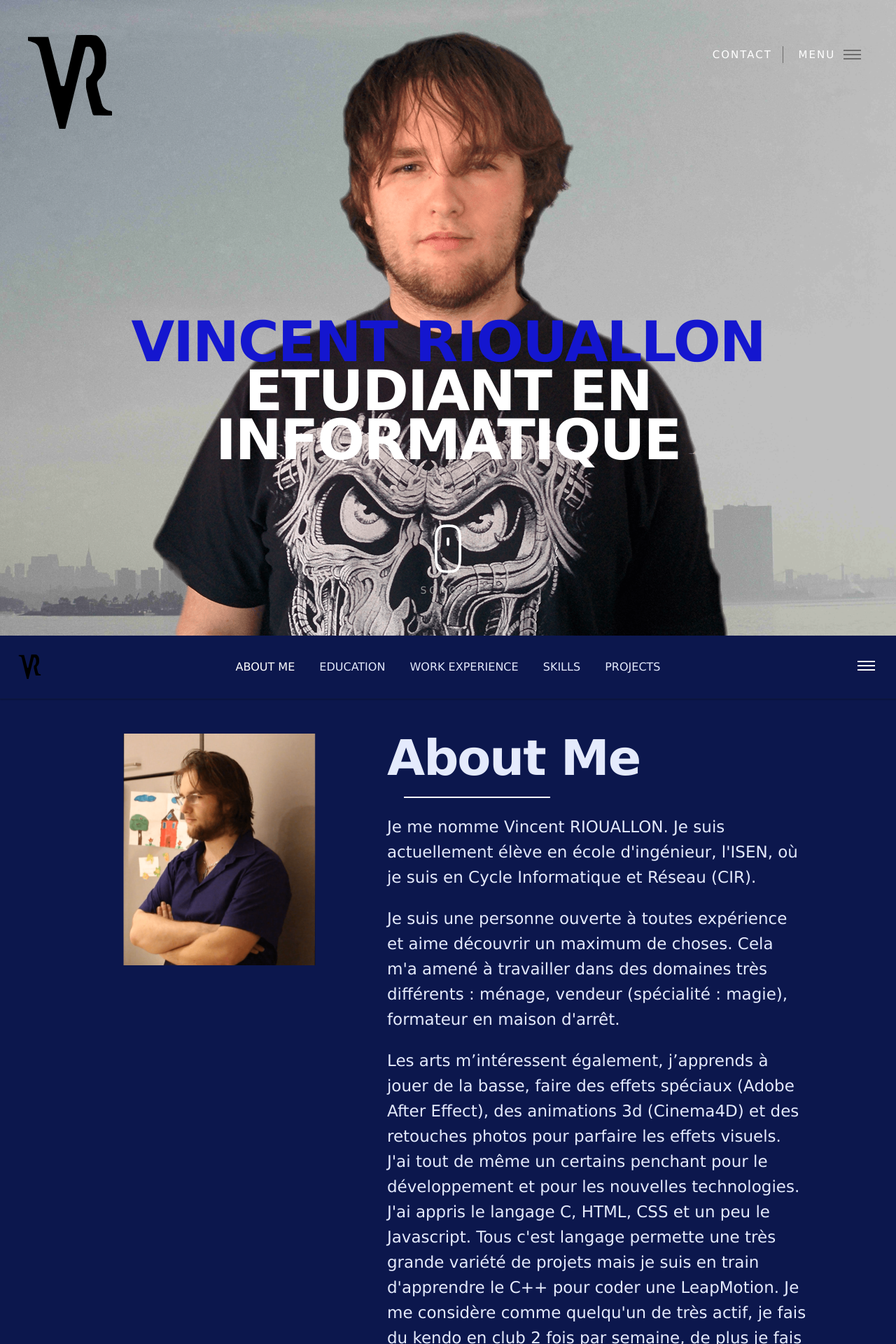
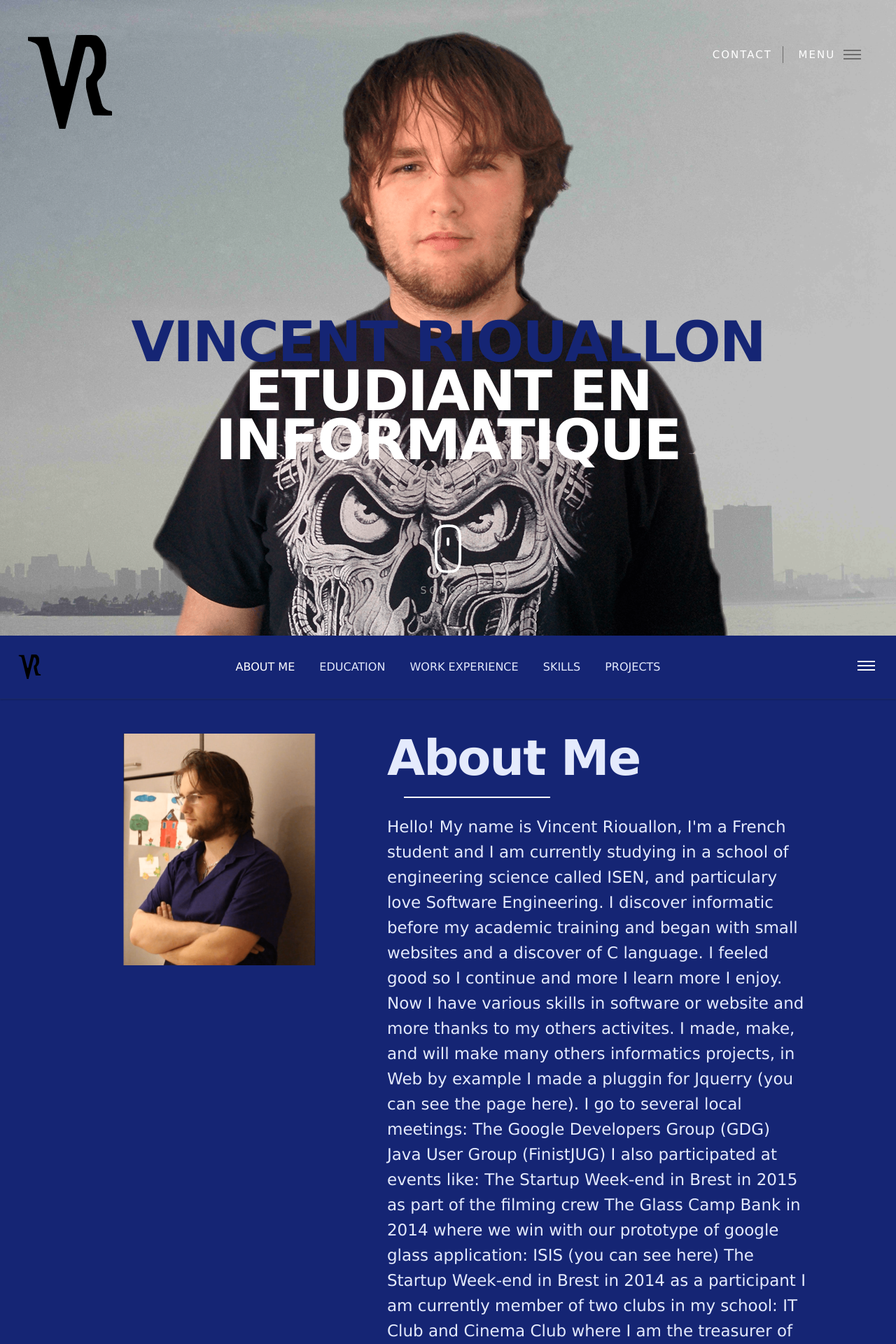
Before and after one commit to artentica/portfolio, a PHP site: page / in a window 1280 px wide. Shown: the top 1920 px of the page at 70% size. Run offline with PHP 8.4, Linux system fonts and the light colour scheme; some libraries are stand-ins or nearby versions.

Commit message:
color and text

```diff
--- a/assets/css/artentica.css
+++ b/assets/css/artentica.css
@@ -116,10 +116,15 @@ a img {
 .clear {
   clear: both; }
 
-.borderbox, .service-callout .view-item, header .text, .contact, .contact .contact-text, .contact .formstxt, .contact .formsbtn, #education .education-block, #projects .projects-title, #projects .projects-count, #projects .projects-info, #projects-slider .slide {
+.borderbox, .service-callout .view-item, header .text, .contact, .contact .contact-text, .contact .formstxt, .contact .formsbtn, #education .education-block, #projects .projects-title, #projects .projects-count, #projects .projects-info,#projects .projects-elec,#projects .projects-cine, #projects-slider .slide {
   box-sizing: border-box;
   -webkit-box-sizing: border-box;
   -moz-box-sizing: border-box; }
+
+.projects-item div{
+    transform: translateX(-80px);
+    opacity:0;
+}
 
 .shadow-bottom {
   height: 4px;
@@ -338,7 +343,7 @@ h2 {
   margin-bottom: 10px; }*/
 
 span.red-hit {
-  color: #1416CF; }
+  color: #152574; }
 
 
 
@@ -569,7 +574,7 @@ NAVIGATION
 */
 #main-nav-hold {
   font-family: "Open San","verdana","helvetica","museo", serif;
-  background: #0C174D;
+  background: #152574;
   font-size: 16px;
   height: 90px;
   position: relative;
@@ -593,13 +598,13 @@ NAVIGATION
     -ms-box-shadow: 0px 1px 2px rgba(0, 0, 0, 0.2);
     box-shadow: 0px 1px 2px rgba(0, 0, 0, 0.2);
     z-index: 100;
-    border-bottom: 1px solid #0E1638;
+    border-bottom: 1px solid #1B2962;
     height: 90px;
     position: absolute;
     width: 100%;
     left: 0px;
     top: 0px;
-    background: #0C174D; }
+    background: #152574; }
     #main-nav-hold .main-nav a.nav-btn {
      color: #E4EAFC;
       line-height: 90px;
@@ -1005,7 +1010,7 @@ about_me
     margin-bottom: 0px; }
 
 #about_me {
-  background: #0C174D; /*0C174D*/
+  background: #152574; /*152574*/
   padding: 50px 0px;
   padding-bottom: 0px;
   color: #E4EAFC;
--- a/assets/js/artentica.js
+++ b/assets/js/artentica.js
@@ -228,6 +228,10 @@ $('#bandeau_work .workexplefttxt').waypoint(function(direction) {
 
         $('#workexp .heading-sep').waypoint(function(direction) {
             title_anim_workexp();
+        }, { offset:'bottom-in-view' });
+
+        $('.projects-item div').waypoint(function(direction) {
+            minproject($(this));
         }, { offset:'bottom-in-view' });
 
 
@@ -481,6 +485,13 @@ function skillChartAnimation(vip) {
     }
 }
 
+function minproject(e){
+/*    if(minprojectvar == 0){
+        minprojectvar = 1;*/
+        $(e).transition({opacity:1,x: '0px'},600);
+/*}*/
+}
+
 function education(){
     if(prinEduc == 0){
         prinEduc = 1;
@@ -534,6 +545,7 @@ var isMobileTouch = /ipad|iphone|ipod|android|blackberry|webos|windows phone/i.t
     aboutme_title = 0,
     educ_title = 0,
     title_workexp = 0,
+   /* minprojectvar = 0,*/
     skills_title = 0,
     project_title = 0,
     size_prez_img = $(".aboutme_img_prez img").width(),
--- a/index.html
+++ b/index.html
@@ -1,5 +1,5 @@
 <!DOCTYPE html>
-<html translate="no">
+<html lang="en" translate="no">
 
 
 <head>
@@ -9,7 +9,7 @@
 		<title>Riouallon Vincent | Portfolio</title>
 
 		<!-- Set Keywords & Description -->
-		<meta name="keywords" content="portfolio, Vincent, Riouallon, Vincent Riouallon, isen, ISEN, informatic,cinema,PHP,JAVASCRIPT,javascript,France,Brest,C,apache,groovy,pig,cinema4D" />
+		<meta name="keywords" content="portfolio, Vincent, Riouallon, Vincent Riouallon, isen, ISEN, informatic,cinema,PHP,JAVASCRIPT,javascript,France,Brest,C,apache,groovy,pig,cinema4D,rotaract,rotary" />
         <!--<meta name='subject' content="Website presenting me"/>-->
         <meta name='robots' content='index,follow'/>
         <!--<meta name='revised' content='27/02/2015'/> PENSER A CHANGER
@@ -18,7 +18,8 @@
         <!--<meta name='Riouallon Vincent' content=''/>
         <meta name='url' content='www.vincentriouallon.com'/>
         <meta name='identifier-URL' content='vincentriouallon.com'/>    -->
-        <meta http-equiv="expires" CONTENT="2015-09-01"/>
+        <meta http-equiv="Expires" CONTENT="2015-09-01"/>
+        <meta http-equiv="last-modified" content="2015-03-04@12:00:00 TMZ" />
 
 		<meta name="description" content="My portfolio where you learn to know me" />
 
@@ -28,7 +29,7 @@
 
 
         <link rel="author" href="https://plus.google.com/u/0/+VincentRiouallon/posts" />
-        <meta name='language' content='fr'><!--english in comming-->
+        <!--<meta name='language' content='fr'>english in comming-->
 
 		<!-- Include Stylesheets -->
 		<link rel="stylesheet" href="assets/css/artentica.css" />
@@ -204,13 +205,26 @@
 
 							<div class="service-text">
 
-								<p>Je me nomme Vincent RIOUALLON. Je suis actuellement élève en école d'ingénieur, l'ISEN, où je suis en Cycle Informatique et Réseau (CIR).</p>
-			<p>Je suis une personne ouverte à toutes expérience et aime découvrir un maximum de choses. Cela m'a amené à travailler dans des domaines très différents : ménage, vendeur (spécialité : magie), formateur en maison d'arrêt.</p>
-			<p>Les arts m’intéressent également, j’apprends à jouer de la basse, faire des effets spéciaux (Adobe After Effect), des animations 3d (Cinema4D) et des retouches photos pour parfaire les effets visuels.
-J'ai tout de même un certains penchant pour le développement et pour les nouvelles technologies. J'ai appris le langage C, HTML, CSS et un peu le Javascript. Tous c'est langage permette une très grande variété de projets mais je suis en train d'apprendre le C++ pour coder une LeapMotion.
-Je me considère comme quelqu'un de très actif, je fais du kendo en club 2 fois par semaine, de plus je fais partie de 2 clubs de l'ISEN (le club cinéma et le club électronique/développement) ainsi que d'une association appelé ROTARACT qui organise des actions bénévoles.</p>
+								<p>Hello! My name is Vincent Riouallon, I'm a French student and I am currently studying in a school of engineering science called ISEN, and particulary love Software Engineering.
 
-			<p>Je possède un ordinateur fixe me servant pour mes rendues cinématiques qui consomment beaucoup de ressource ainsi qu'un ordinateur portable pour travailler. Les deux machines sont sous Windows7 mais pour le développement j'ai une préférence pour Linux.</p>
+I discover informatic before my academic training and began with small websites and a discover of C language. I feeled good so I continue and more I learn more I enjoy. Now I have various skills in software or website and more thanks to my others activites.
+I made, make, and will make many others informatics projects, in Web by example I made a pluggin for Jquerry (you can see the page here).
+
+I go to several local meetings: The Google Developers Group (GDG)
+								Java User Group (FinistJUG)
+
+I also participated at events like: The Startup Week-end in Brest in 2015 as part of the filming crew
+									The Glass Camp Bank in 2014 where we win with our prototype of google glass application: ISIS (you can see here)
+									The Startup Week-end in Brest in 2014 as a participant
+
+I am currently member of two clubs in my school: IT Club and Cinema Club where I am the treasurer of both. I also take bass lessons to the Music Club. And out of school I am also a member of the Rotaract Brest.
+These activities require me to organize myself well and always push my limits. But that's how I work and it suits me perfectly.
+
+With my activities and my Part-time internship in Crédit Mutuel Arkéaa (French bank) I have learn how work in crew and work in cohesion. During my part-time internship (that I am doing) I develop script For a monitoring platform (Web app) for analyse the comportment of servers in the data center. I am also doing some PIG and Hadoop to calculate other usefull information.
+
+You can contact me by email.</p>
+
+                    <p>Resume to add</p>
 
 
 
@@ -605,7 +619,7 @@ t è gytfytuf    ytyfuy-tfyg  uy  uyuuifu  iguguy  uguyg lii
 
 						<div class="projects-item">
 
-							<div class="projects-info">
+							<div class="projects-elec">
 								<h3>Electronic</h3>
 								<a href="javascript:Featured.loadItem('work/electronics.html');" class="view view_mobile">VIEW PROJECTS</a>
 							</div><!-- end .projects-info -->
@@ -615,7 +629,7 @@ t è gytfytuf    ytyfuy-tfyg  uy  uyuuifu  iguguy  uguyg lii
 
 						<div class="projects-item">
 
-							<div class="projects-info">
+							<div class="projects-cine">
 								<h3>Cinema</h3>
 								<a href="javascript:Featured.loadItem('work/cinema.html');" class="view view_mobile">VIEW PROJECTS</a>
 							</div><!-- end .projects-info -->
@@ -803,7 +817,29 @@ t è gytfytuf    ytyfuy-tfyg  uy  uyuuifu  iguguy  uguyg lii
 
 		</div><!-- end #content -->
 
-
+<div class="hidden">
+	<script type="text/javascript">
+		<!--//--><![CDATA[//><!--
+			var images = new Array()
+			function preload() {
+				for (i = 0; i < preload.arguments.length; i++) {
+					images[i] = new Image()
+					images[i].src = preload.arguments[i]
+				}
+			}
+			preload(
+				"assets/img/scroll2.png",
+			     "assets/img/scroll3.png",
+			     "assets/img/scroll4.png",
+			     "assets/img/scroll5.png",
+			     "assets/img/scroll6.png",
+			     "assets/img/scroll7.png",
+			     "assets/img/scroll8.png",
+			     "assets/img/scroll9.png"
+			)
+		//--><!]]>
+	</script>
+</div>
 
 
 	</body>
```
Also changed, not shown: other parts of assets/css/artentica.css (+49 -49 lines), assets/img/font_intro.jpg, 2 other files.
